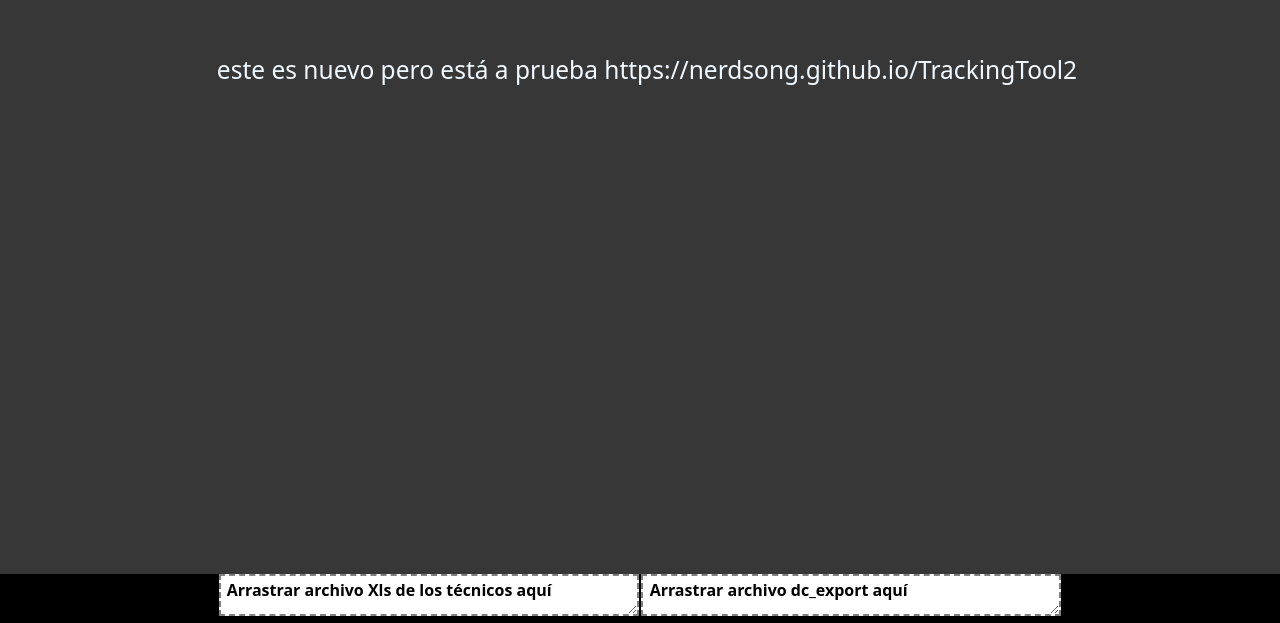
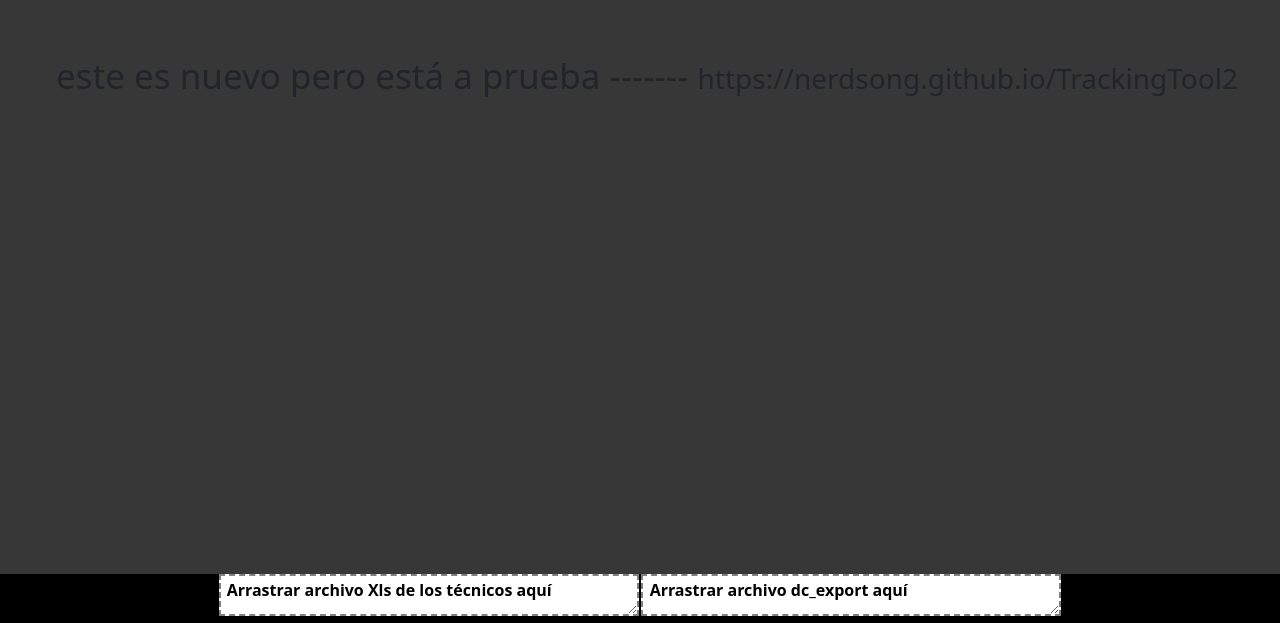
Before and after one commit to Nerdsong/ElTrackingNoMuere, a plain HTML site: page index.html in a window 1280 px wide. Shown: the part 177-800 px from the top of the page. Drawn offline with nearby package versions, Linux system fonts and the light colour scheme.

Commit message:
actualizacion de pantalla principal, derivado a nuevo tracking

```diff
--- a/index.html
+++ b/index.html
@@ -17,7 +17,7 @@
     <div id="contenido" class="container text-center">
         <br><br><br><br><br><br><br><br><br><br><br><br><br>
 
-        <h3> este es nuevo pero está a prueba https://nerdsong.github.io/TrackingTool2 </h3>
+        <h1> este es nuevo pero está a prueba ------- <a>https://nerdsong.github.io/TrackingTool2</a> </h1>
 
     </div>
     <div id="data_entry" class="fixed-bottom text-center" style="z-index: 0;">
```
